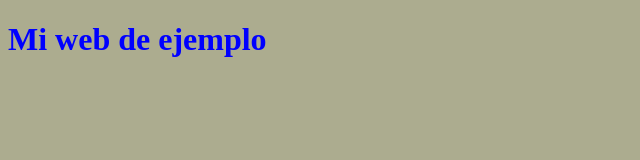
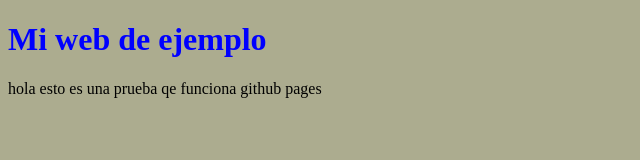
Before and after one commit to HAROLDRAGE/web-demo, a plain HTML site: page index.html in a window 1280 px wide. Shown: the whole page, without its empty margins (0-640 px from the left). Drawn offline with Linux system fonts and the light colour scheme.

Commit message:
Update index.html

```diff
--- a/index.html
+++ b/index.html
@@ -9,6 +9,7 @@
 </head>
 <body>
     <h1>Mi web de ejemplo</h1>
+    <p> hola esto es una prueba qe funciona github pages</p>
 
 </body>
 </html>
```
